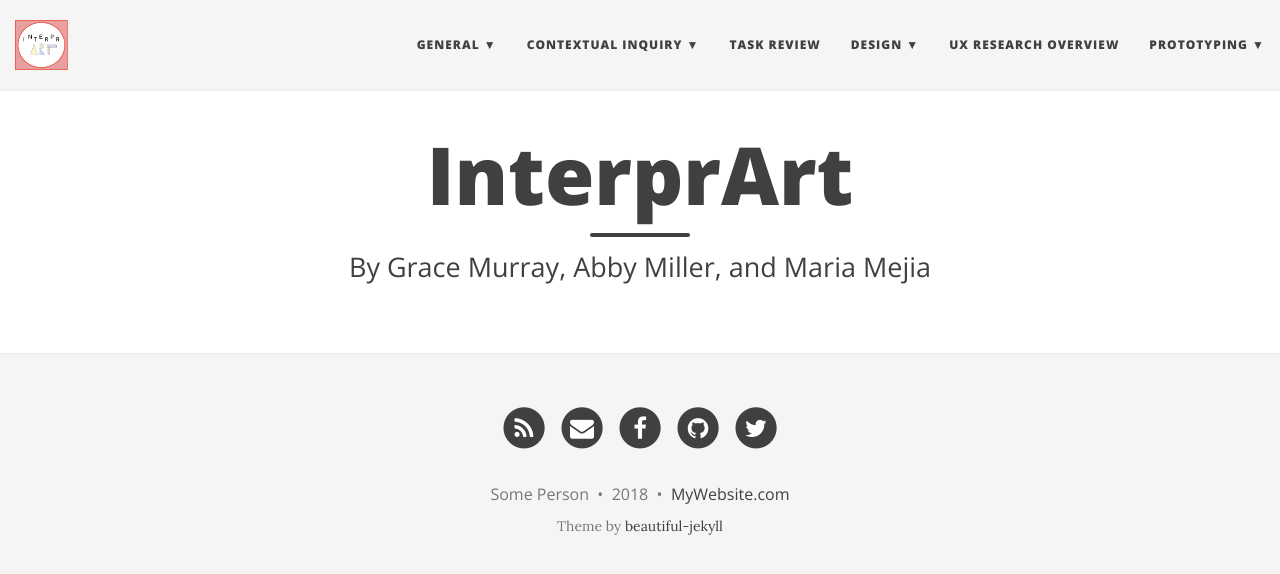
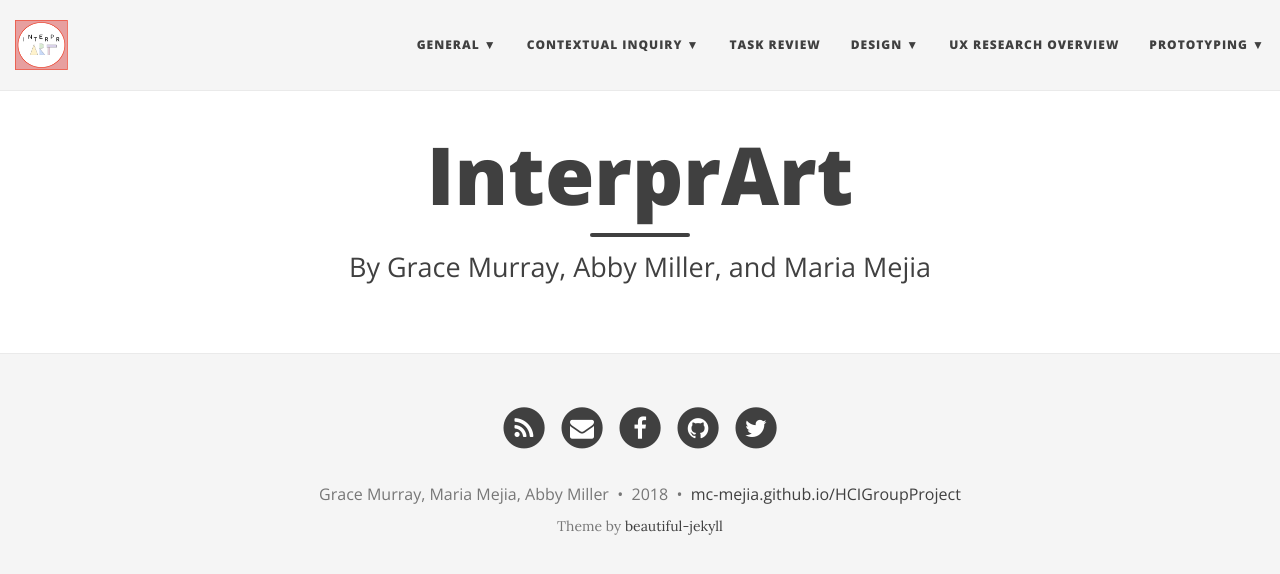
Before and after one commit to mc-mejia/HCIGroupProject, a Jekyll site: the page built from index.html, in a window 1280 px wide. Shown: the top 574 px of the page. Built offline with Jekyll 4.4.1, drawn with Linux system fonts in a browser that asks for light colours; nearby versions of some CDN libraries; the list of posts is cut into pages by our own code.

Commit message:
Update _config.yml

```diff
--- a/_config.yml
+++ b/_config.yml
@@ -70,7 +70,7 @@
 # Change all these values or delete the ones you don't want.
 # Important: you must keep the "name" parameter, everything else you can remove
 author:
-  name: Some Person
+  name: Grace Murray, Maria Mejia, Abby Miller
 
 # Select your active Social Network Links.
 # Uncomment the links you want to show in the footer and add your information to each link.
@@ -105,7 +105,7 @@
 
 # How to display the link to the website in the footer
 # Remove this if you don't want a link in the footer
-url-pretty: "MyWebsite.com"  # eg. "deanattali.com/beautiful-jekyll"
+url-pretty: "mc-mejia.github.io/HCIGroupProject"  # eg. "deanattali.com/beautiful-jekyll"
 
 # --- Web Statistics Section --- #
 
```
